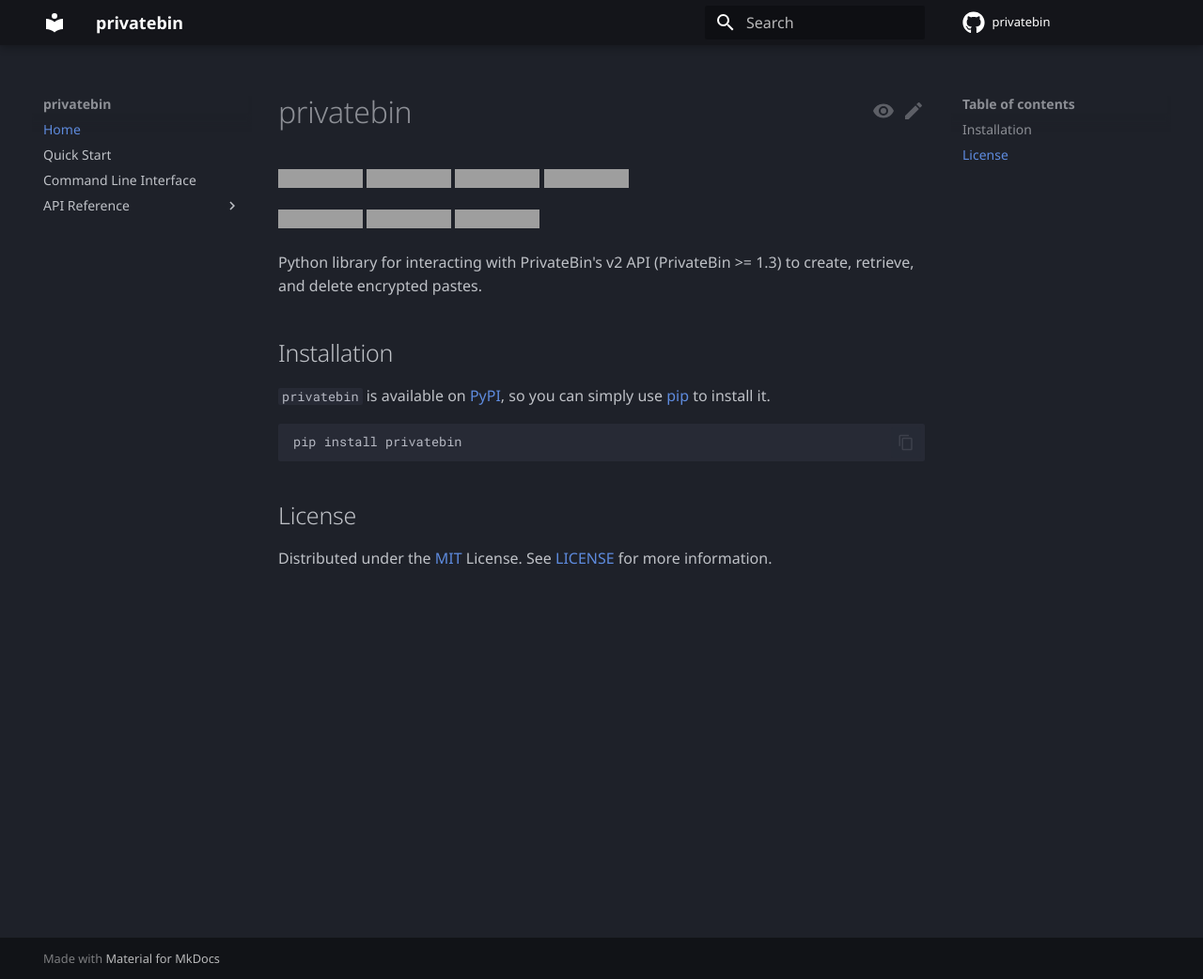
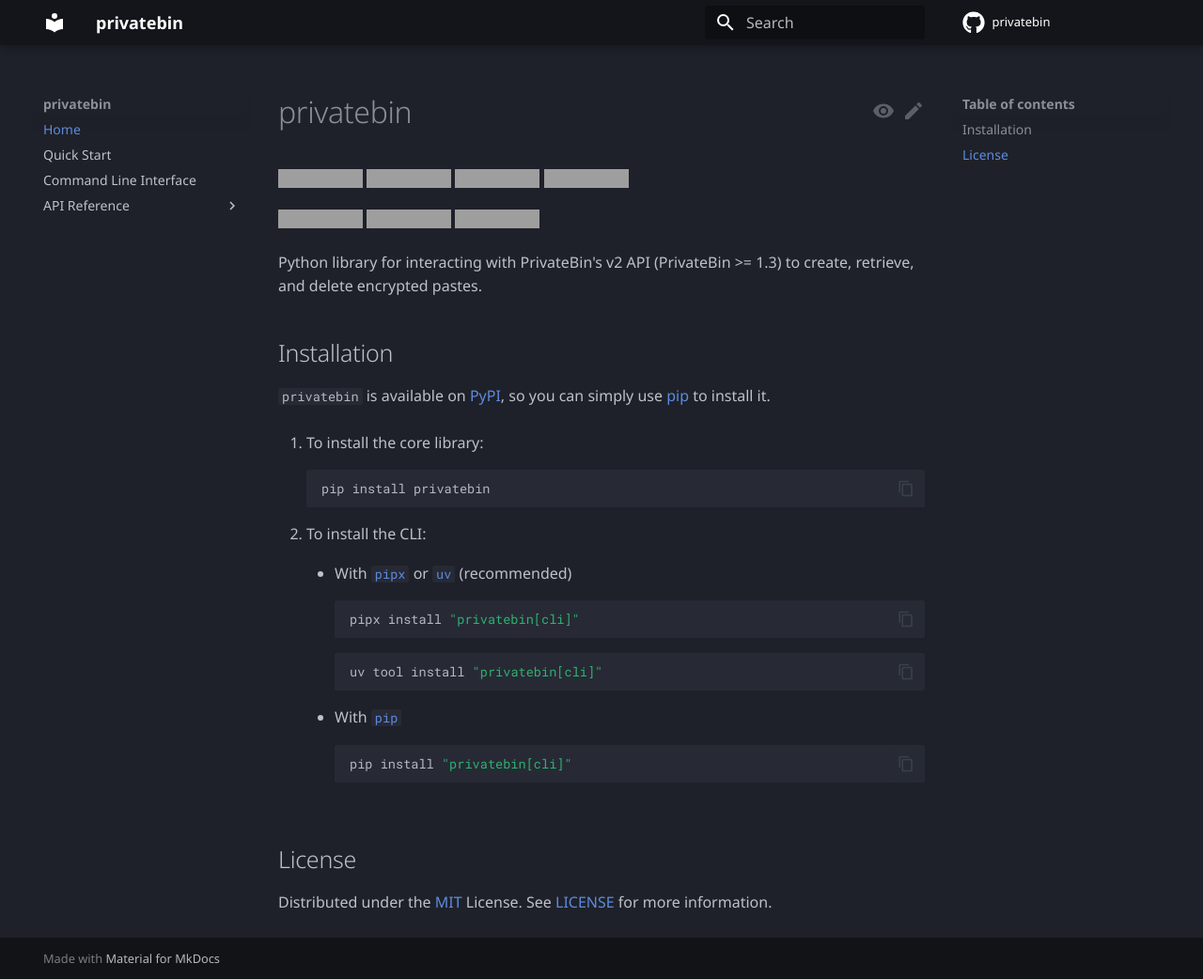
Before and after one commit to Ravencentric/privatebin, an MkDocs documentation site: the page built from docs/index.md, in a window 1280 px wide and 1042 px high, cut to the strip 0-1042 px from the top of the window. Shown: the whole strip at 94% size. Built offline with MkDocs 1.6.1 and Material for MkDocs 9.7.7, drawn with Linux system fonts in a browser that asks for light colours; comment, search, counter and statistics services are not loaded; grey boxes are pictures that could not be loaded.

Commit message:
docs: update index.md

````diff
--- a/docs/index.md
+++ b/docs/index.md
@@ -15,9 +15,28 @@ Python library for interacting with PrivateBin's v2 API (PrivateBin >= 1.3) to c
 
 `privatebin` is available on [PyPI](https://pypi.org/project/privatebin/), so you can simply use [pip](https://github.com/pypa/pip) to install it.
 
-```sh
-pip install privatebin
-```
+1. To install the core library:
+
+    ```sh
+    pip install privatebin
+    ```
+
+2. To install the CLI:
+
+    - With [`pipx`](https://pipx.pypa.io/stable/) or [`uv`](https://docs.astral.sh/uv/guides/tools/#installing-tools) (recommended)
+
+        ```sh
+        pipx install "privatebin[cli]"
+        ```
+        ```sh
+        uv tool install "privatebin[cli]"
+        ```
+
+    - With [`pip`](https://pip.pypa.io/en/stable/installation/)
+
+        ```sh
+        pip install "privatebin[cli]"
+        ```
 
 ## License
 
````
